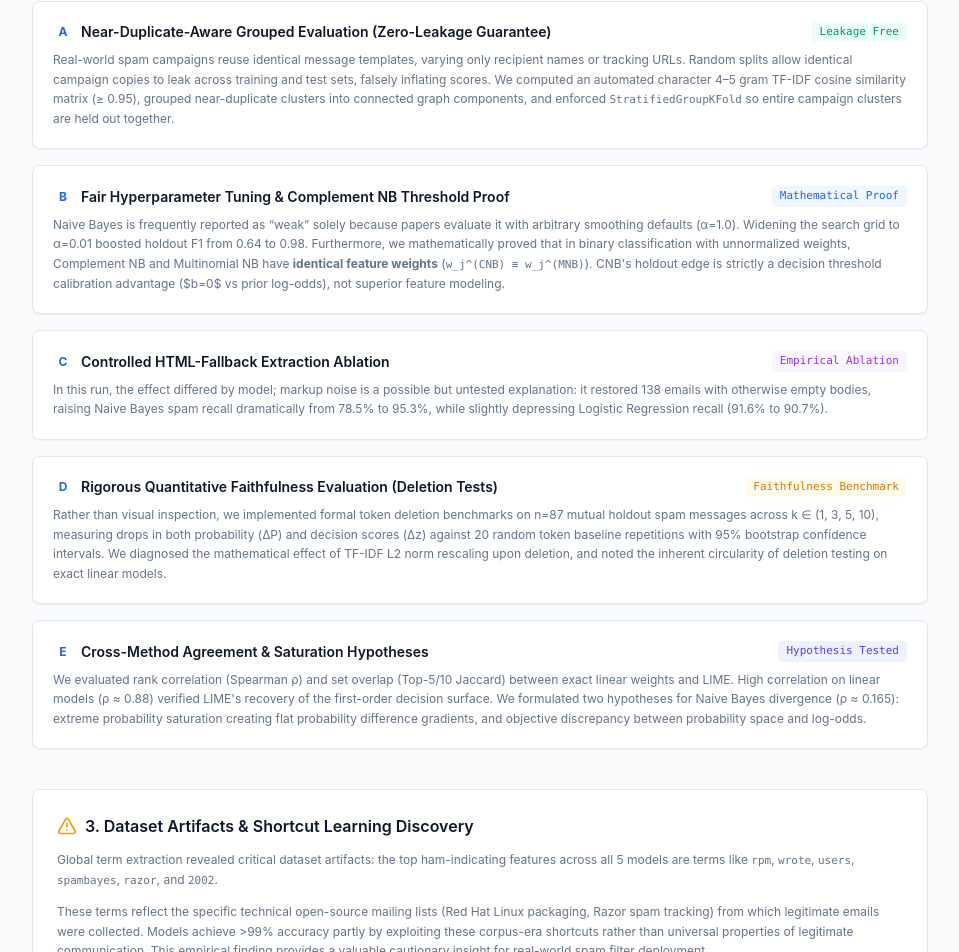
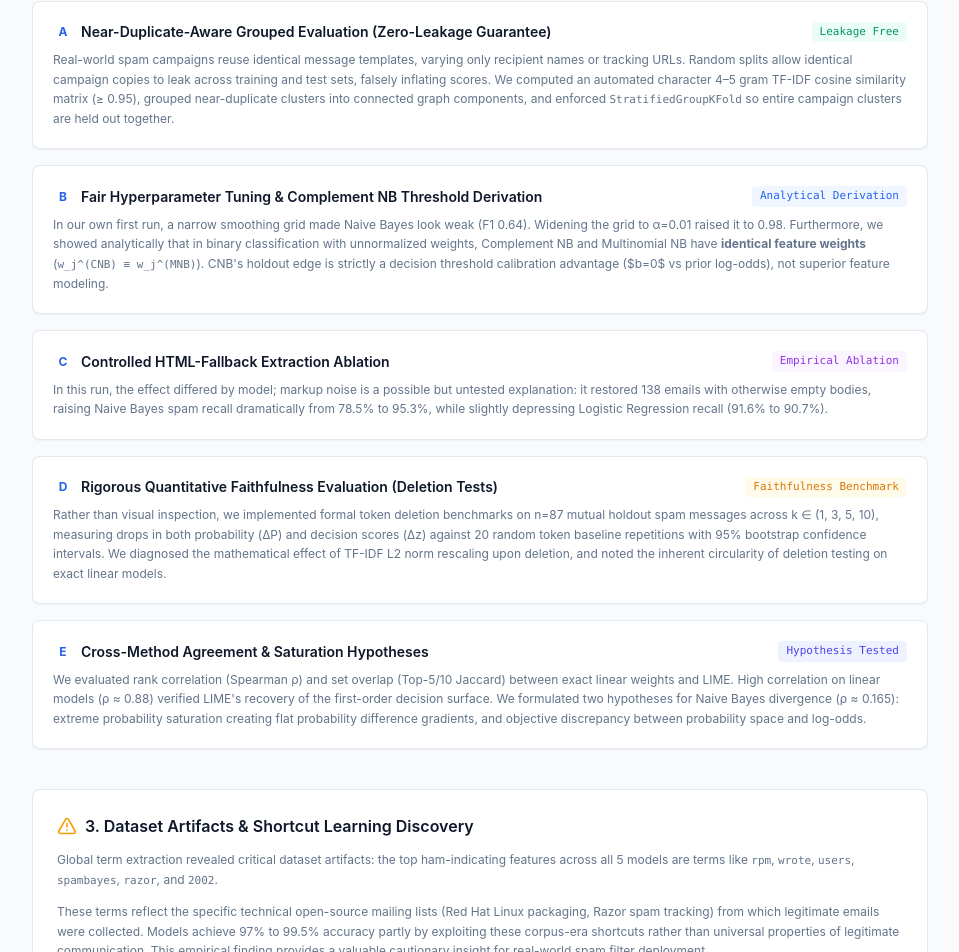
Before and after one commit to dubeypranaviiit/email-spam-detection, a Next.js app in the folder web/: page /about in a window 1280 px wide. Shown: the part 644-1596 px from the top of the page, without its empty margins (160-1119 px from the left). Built offline with nearby package versions, Linux system fonts and the light colour scheme; no server answers.

Commit message:
docs(web): align About page smoothing narrative, analytical derivation, and accuracy range

```diff
--- a/web/app/about/page.tsx
+++ b/web/app/about/page.tsx
@@ -83,14 +83,14 @@ export default function AboutNoveltyPage() {
             <div className="flex items-center justify-between">
               <h3 className="text-sm font-semibold text-foreground flex items-center space-x-2">
                 <span className="w-5 h-5 rounded-full bg-primary/10 text-primary flex items-center justify-center text-xs font-bold">B</span>
-                <span>Fair Hyperparameter Tuning &amp; Complement NB Threshold Proof</span>
+                <span>Fair Hyperparameter Tuning &amp; Complement NB Threshold Derivation</span>
               </h3>
               <span className="text-[11px] font-mono text-blue-600 dark:text-blue-400 bg-blue-50 dark:bg-blue-950/30 px-2 py-0.5 rounded">
-                Mathematical Proof
+                Analytical Derivation
               </span>
             </div>
             <p className="text-xs text-muted-foreground leading-relaxed">
-              Naive Bayes is frequently reported as &ldquo;weak&rdquo; solely because papers evaluate it with arbitrary smoothing defaults (&alpha;=1.0). Widening the search grid to &alpha;=0.01 boosted holdout F1 from 0.64 to 0.98. Furthermore, we mathematically proved that in binary classification with unnormalized weights, Complement NB and Multinomial NB have <strong>identical feature weights</strong> (<code className="font-mono text-[11px]">w_j^(CNB) ≡ w_j^(MNB)</code>). CNB&apos;s holdout edge is strictly a decision threshold calibration advantage ($b=0$ vs prior log-odds), not superior feature modeling.
+              In our own first run, a narrow smoothing grid made Naive Bayes look weak (F1 0.64). Widening the grid to &alpha;=0.01 raised it to 0.98. Furthermore, we showed analytically that in binary classification with unnormalized weights, Complement NB and Multinomial NB have <strong>identical feature weights</strong> (<code className="font-mono text-[11px]">w_j^(CNB) ≡ w_j^(MNB)</code>). CNB&apos;s holdout edge is strictly a decision threshold calibration advantage ($b=0$ vs prior log-odds), not superior feature modeling.
             </p>
           </div>
 
@@ -154,7 +154,7 @@ export default function AboutNoveltyPage() {
           Global term extraction revealed critical dataset artifacts: the top ham-indicating features across all 5 models are terms like <code className="font-mono text-[11px]">rpm</code>, <code className="font-mono text-[11px]">wrote</code>, <code className="font-mono text-[11px]">users</code>, <code className="font-mono text-[11px]">spambayes</code>, <code className="font-mono text-[11px]">razor</code>, and <code className="font-mono text-[11px]">2002</code>.
         </p>
         <p className="text-xs text-muted-foreground leading-relaxed">
-          These terms reflect the specific technical open-source mailing lists (Red Hat Linux packaging, Razor spam tracking) from which legitimate emails were collected. Models achieve &gt;99% accuracy partly by exploiting these corpus-era shortcuts rather than universal properties of legitimate communication. This empirical finding provides a valuable cautionary insight for real-world spam filter deployment.
+          These terms reflect the specific technical open-source mailing lists (Red Hat Linux packaging, Razor spam tracking) from which legitimate emails were collected. Models achieve 97% to 99.5% accuracy partly by exploiting these corpus-era shortcuts rather than universal properties of legitimate communication. This empirical finding provides a valuable cautionary insight for real-world spam filter deployment.
         </p>
       </div>
 
```
